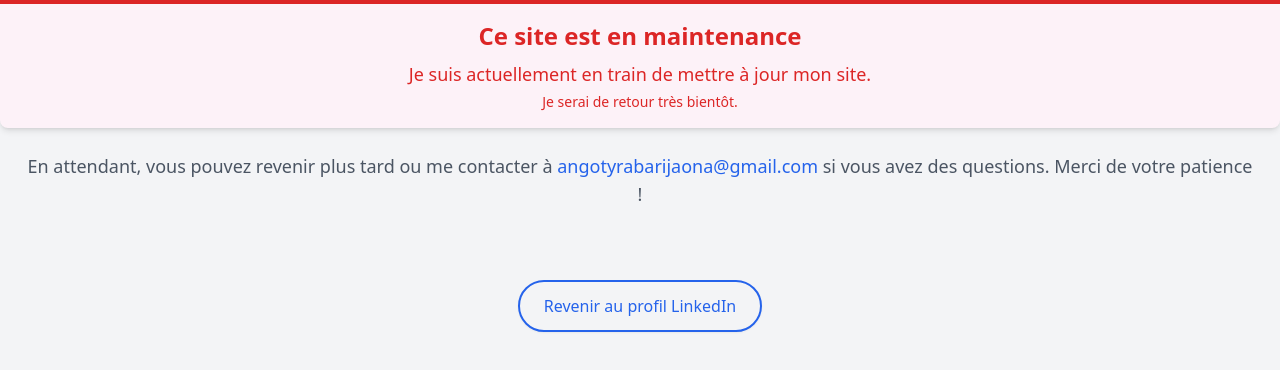
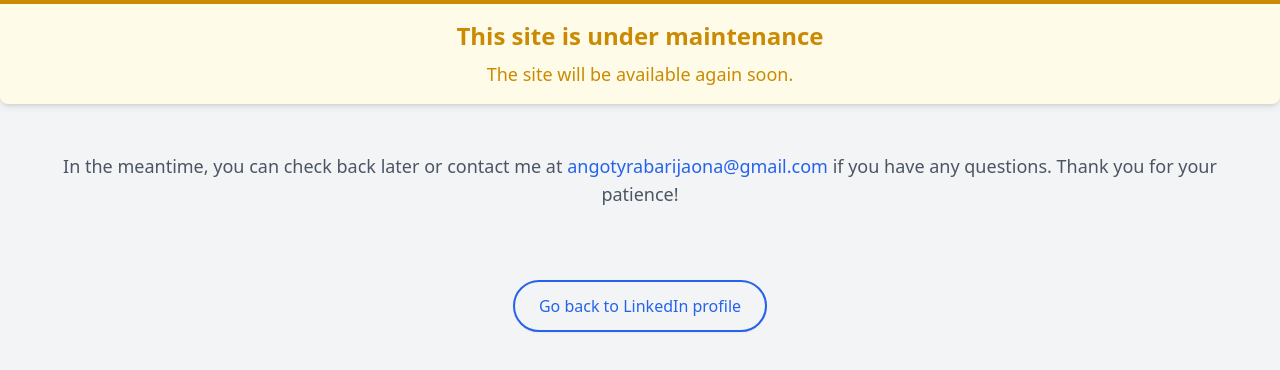
Before and after one commit to AngotyFitia/portfolio-frontend, a React (Vite) app: page / in a window 1280 px wide. Shown: the top 370 px of the page. Built offline with nearby package versions, Linux system fonts and the light colour scheme.

Commit message:
english-maintenance-page

```diff
--- a/src/components/Maintenance.tsx
+++ b/src/components/Maintenance.tsx
@@ -4,15 +4,12 @@ const Maintenance: React.FC = () => {
   return (
     <div className="min-h-screen bg-gray-100">
       {/* Notification en haut de page */}
-      <div className="bg-pink-50 border-t-4 border-red-600 text-red-600 text-center py-4 px-6 w-full fixed top-0 left-0 z-50 shadow-md rounded-b-lg" aria-live="polite">
+      <div className="bg-yellow-50 border-t-4 border-yellow-600 text-yellow-600 text-center py-4 px-6 w-full fixed top-0 left-0 z-50 shadow-md rounded-b-lg" aria-live="polite">
         <div className="text-xl sm:text-2xl font-semibold">
-          <span>Ce site est en maintenance</span>
+          <span>This site is under maintenance</span>
         </div>
         <p className="mt-2 text-base sm:text-lg">
-          Je suis actuellement en train de mettre à jour mon site.
-        </p>
-        <p className="mt-1 text-sm sm:text-md">
-          Je serai de retour très bientôt.
+        The site will be available again soon.
         </p>
       </div>
 
@@ -20,7 +17,7 @@ const Maintenance: React.FC = () => {
       <div className="pt-40 sm:pt-36 md:pt-28 lg:pt-24"> {/* Augmenter le padding top ici */}
         <div className="text-center py-10 px-6">
           <p className="mt-4 text-base sm:text-lg text-gray-600">
-            En attendant, vous pouvez revenir plus tard ou me contacter à <a href="mailto:email@example.com" className="text-blue-600 hover:underline">angotyrabarijaona@gmail.com</a> si vous avez des questions. Merci de votre patience !
+          In the meantime, you can check back later or contact me at <a href="mailto:email@example.com" className="text-blue-600 hover:underline">angotyrabarijaona@gmail.com</a> if you have any questions. Thank you for your patience!
           </p>
         </div>
         {/* Lien ou bouton de retour */}
@@ -29,7 +26,7 @@ const Maintenance: React.FC = () => {
             href="https://linkedin.com/in/angoty-rabarijaona"
             className="px-6 py-3 text-sm sm:text-base border-2 border-blue-600 text-blue-600 rounded-full font-medium hover:bg-blue-600 hover:text-white shadow-sm transition-all"
           >
-            Revenir au profil LinkedIn
+            Go back to LinkedIn profile
           </a>
         </div>
       </div>
--- a/src/pages/Home.tsx
+++ b/src/pages/Home.tsx
@@ -1,4 +1,3 @@
-
 import Maintenance from "../components/Maintenance"
 
 export default function Home() {
```
